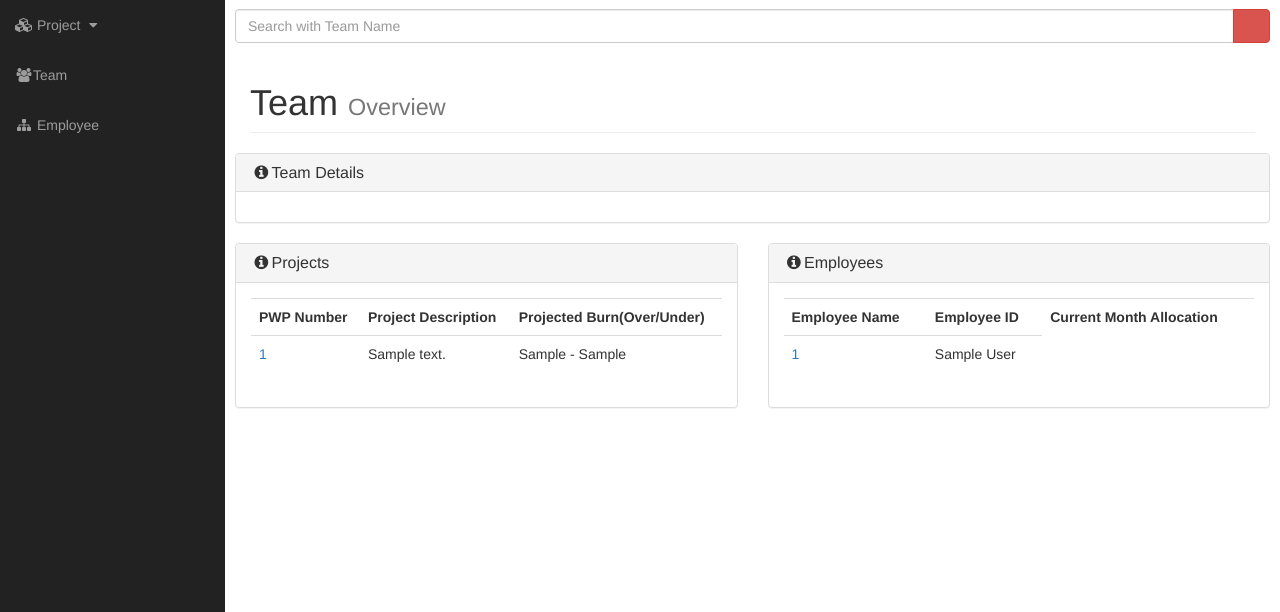
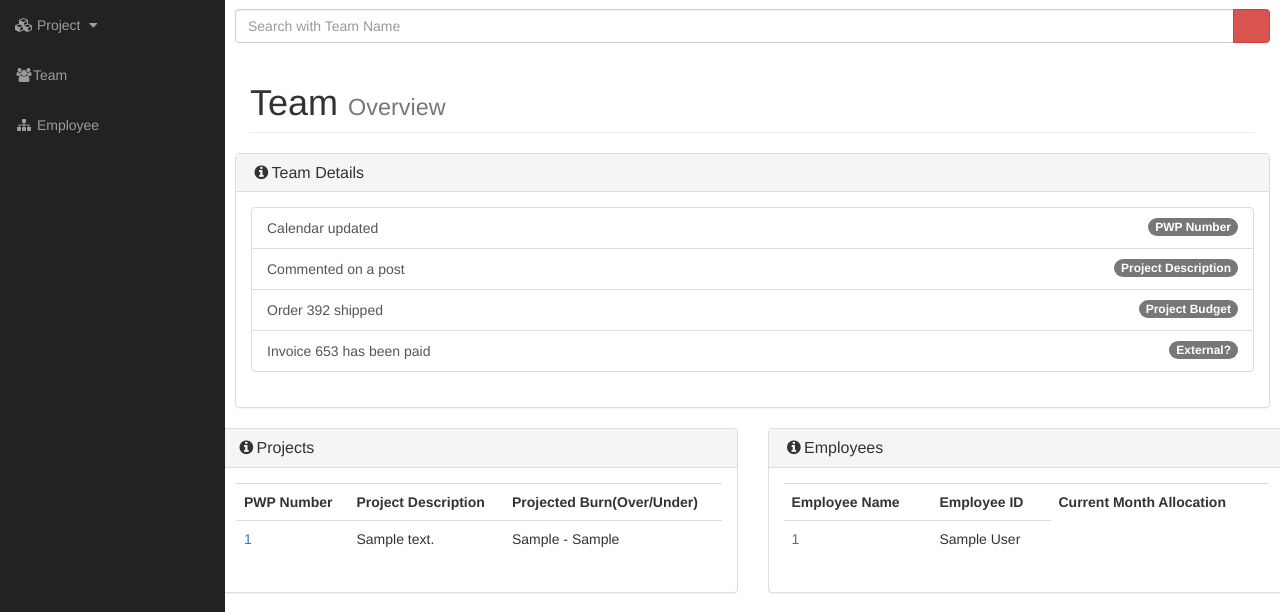
Before and after one commit to liyanhui1228/SEI_Capstone, a Django app: template capstone/SEI/templates/SEI/teamview.html in a window 1280 px wide. Shown: the part 51-663 px from the top of the page. Run offline with Django 3.2, Linux system fonts and the light colour scheme; the template is opened without the code that fills it: most values are stand-ins (such as "Sample title", 1, 10 or a date in 2020); parts of the project's set-up code (start-up, migrations or seed data) failed here and were passed over; some libraries are stand-ins or nearby versions; some web fonts are replaced.

Commit message:
resolve conflicts

```diff
--- a/capstone/SEI/templates/SEI/teamview.html
+++ b/capstone/SEI/templates/SEI/teamview.html
@@ -31,6 +31,23 @@
                                 <h3 class="panel-title"><i class="fa fa-info-circle fa-fw"></i>Team Details</h3>
                             </div>
                             <div class="panel-body">
+                                <div class="list-group">
+                                    <a href="#" class="list-group-item">
+                                        <span class="badge">PWP Number</span>
+                                        <span id="PWP_num">Calendar updated</span>
+                                    </a>
+                                    <a href="#" class="list-group-item">
+                                        <span class="badge">Project Description</span>
+                                        <span id="project_description">Commented on a post</span>
+                                    </a>
+                                    <a href="#" class="list-group-item">
+                                        <span class="badge">Project Budget</span>
+                                        <span id="project_budget_overview"> Order 392 shipped</span>
+                                    </a>
+                                    <a href="#" class="list-group-item">
+                                        <span class="badge">External?</span>
+                                        <span id="isExternal">Invoice 653 has been paid</span>
+                                    </a>
                             </div>
                             </div>
                             </div>
```
